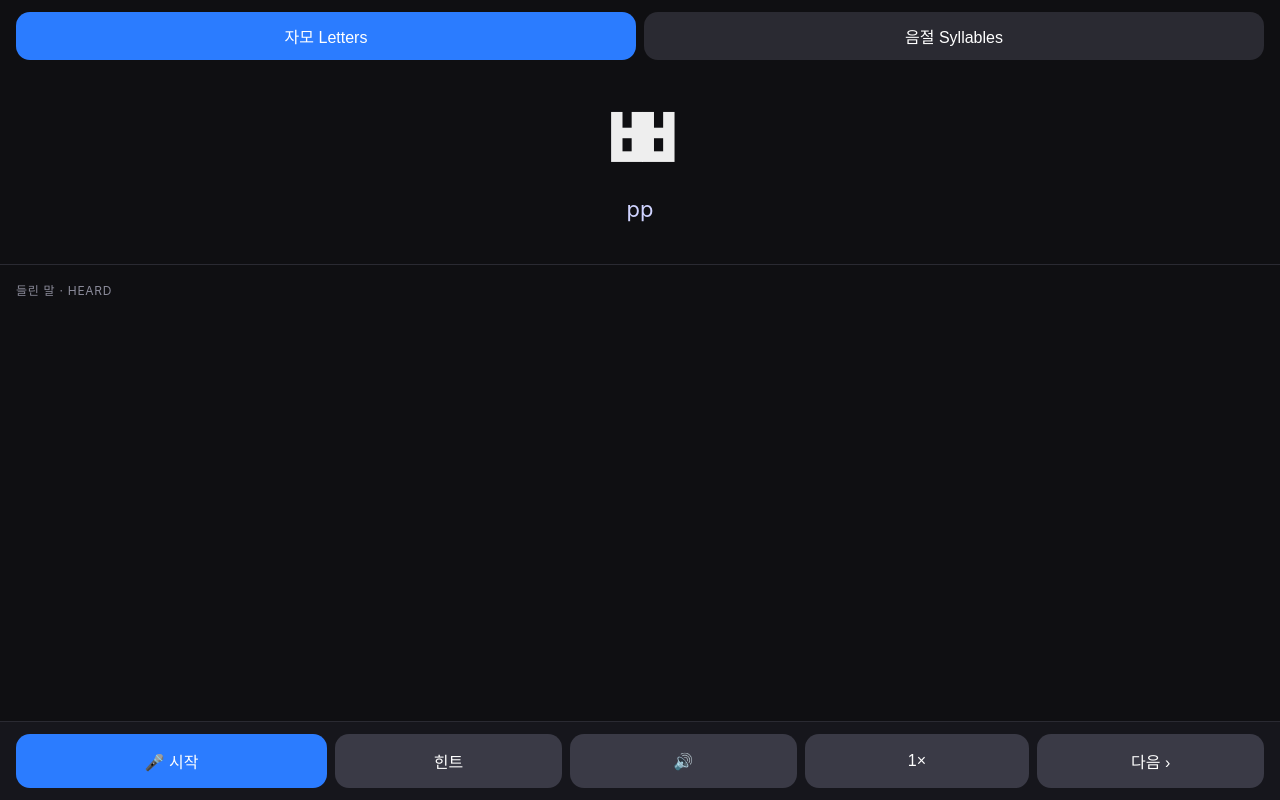
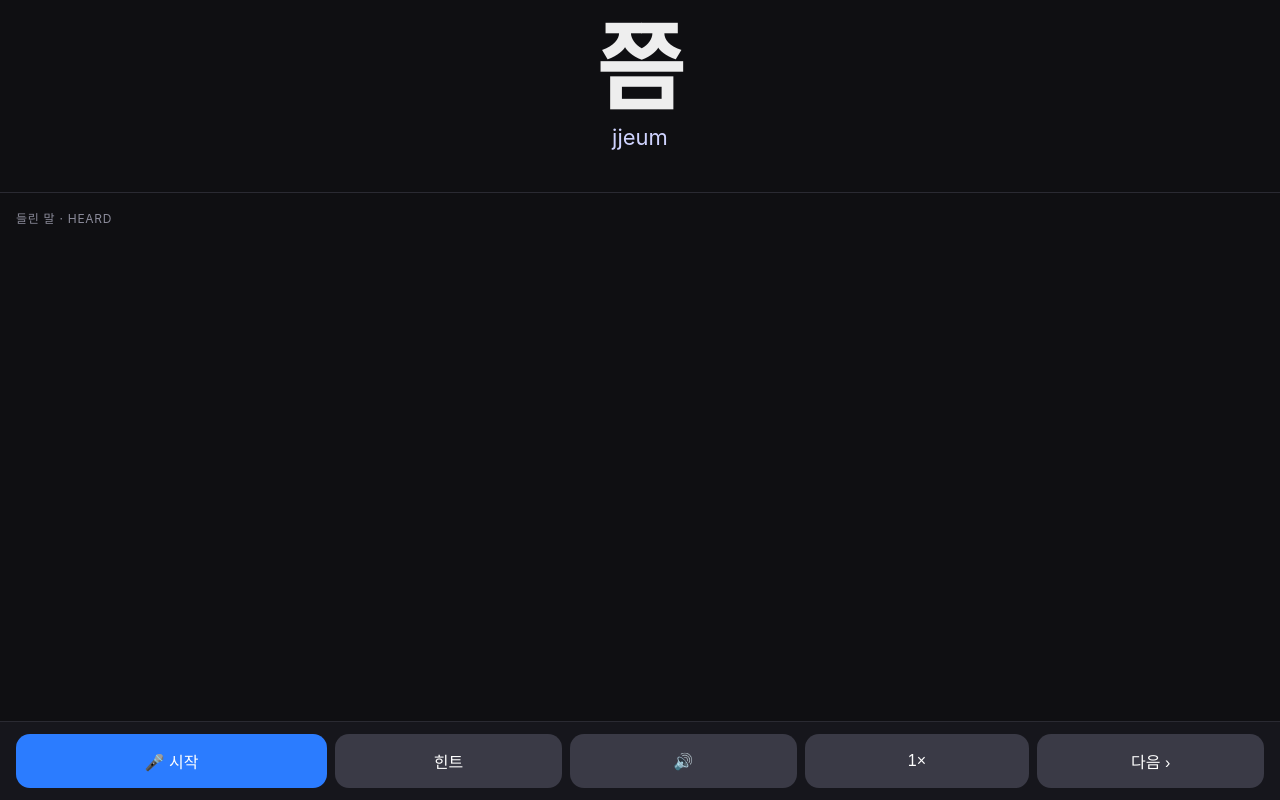
Before and after one commit to himzis/korean-dictation, a plain HTML site: page sounds.html in a window 1280 px wide. Drawn offline with Linux system fonts and the light colour scheme.

Commit message:
sounds: syllables only

```diff
--- a/sounds.html
+++ b/sounds.html
@@ -22,7 +22,7 @@ body{margin:0;font-family:-apple-system,system-ui,sans-serif;background:#0f0f12;
 button{border:0;border-radius:14px;color:#fff;background:#3a3a46;font-size:16px;padding:15px 8px;flex:1;-webkit-tap-highlight-color:transparent}
 #mic{background:#2b7cff;flex:1.4}#mic.on{background:#e53935}
 </style></head><body>
-<div class="modes"><button id="mLetters" class="sel" type="button">자모 Letters</button><button id="mSyl" type="button">음절 Syllables</button></div>
+
 <div class="prompt"><div class="q" id="q">…</div><div class="rom" id="rom"></div><div class="sub" id="sub"></div></div>
 <div class="heard"><div class="label">들린 말 · Heard</div><div id="heard"></div><div id="fb"></div></div>
 <div class="bar">
@@ -57,7 +57,7 @@ function romOf(ch){const c=ch.charCodeAt(0)-0xAC00;if(c<0||c>11171)return '';con
 const BASICV=[0,4,8,13,18,20,2,6,12,17,1,5],ENDS=['','','','ㄱ','ㄴ','ㄹ','ㅁ','ㅂ','ㅇ'];
 function makeSyl(){const l=Math.floor(Math.random()*L.length),v=BASICV[Math.floor(Math.random()*BASICV.length)],t=ENDS[Math.floor(Math.random()*ENDS.length)];
  const ch=String.fromCharCode(0xAC00+(l*21+v)*28+T.indexOf(t));return {rom:romOf(ch),show:ch,accept:[ch],say:ch,hint:'',key:ch}}
-let mode='letters',hard={letters:[],syl:[]},cur=null,prev=null,on=false,rec=null,fresh=true;
+let mode='syl',hard={letters:[],syl:[]},cur=null,prev=null,on=false,rec=null,fresh=true;
 const norm=s=>s.replace(/[\s.,!?~·'"-]/g,'');
 function next(){
  let item;
@@ -81,8 +81,7 @@
 $('speed').onclick=()=>{ri=(ri+1)%RATES.length;$('speed').textContent=RATES[ri][0];$('listen').click()};
 $('listen').onclick=()=>{if(!cur||!window.speechSynthesis)return;const was=on;if(was)stop();const u=new SpeechSynthesisUtterance(cur.say);u.lang='ko-KR';u.rate=RATES[ri][1];u.onend=()=>{if(was)$('mic').click()};speechSynthesis.cancel();speechSynthesis.speak(u)};
 $('next').onclick=next;
-function setMode(m){mode=m;$('mLetters').classList.toggle('sel',m==='letters');$('mSyl').classList.toggle('sel',m==='syl');prev=null;next()}
-$('mLetters').onclick=()=>setMode('letters');$('mSyl').onclick=()=>setMode('syl');
+
 fetch('sounds.json?'+Date.now()).then(r=>r.json()).then(d=>{hard.letters=d.hard_letters||[];hard.syl=d.hard_syllables||[]}).catch(()=>{}).finally(()=>next());
 })();
 </script></body></html>
```
